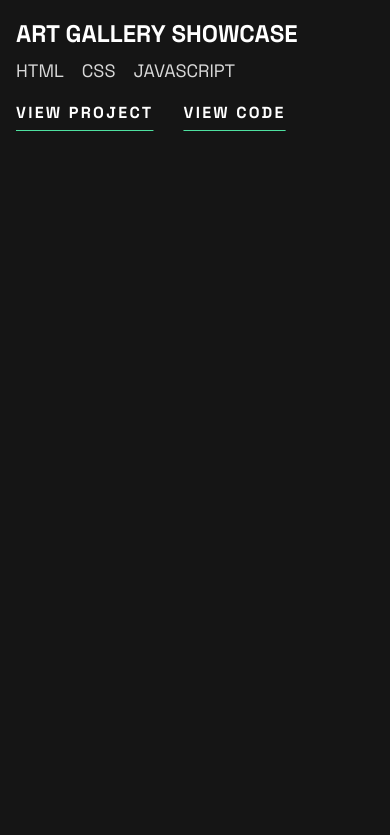
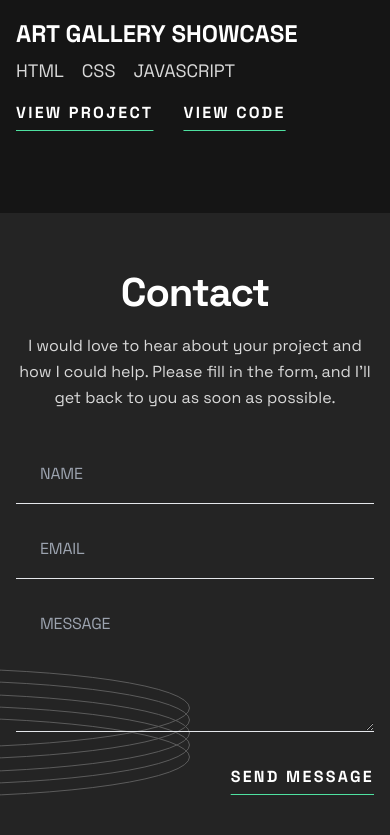
Before and after one commit to njoanc/single-page-developer-portfolio, a React (Vite) app: page / in a window 390 px wide. Shown: the part 3998-4833 px from the top of the page. Before the commit the page ends 4211 px from the top, so only its background shows below. Built offline with nearby package versions, Linux system fonts and the light colour scheme.

Commit message:
feat():contact section

```diff
--- a/src/App.jsx
+++ b/src/App.jsx
@@ -2,6 +2,7 @@ import Header from "./components/header/Header";
 import HeroSection from "./components/sections/HeroSection";
 import SkillsSection from "./components/sections/SkillsSection";
 import ProjectsSection from "./components/sections/ProjectsSection";
+import ContactSection from "./components/sections/ContactSection";
 
 function App() {
   return (
@@ -11,6 +12,7 @@ function App() {
         <HeroSection />
         <SkillsSection />
         <ProjectsSection />
+        <ContactSection />
       </div>
     </main>
   );
--- /dev/null
+++ b/src/components/error/InputError.jsx
@@ -0,0 +1,119 @@
+import { useState } from "react";
+import Button from "../ui/buttons/Button";
+import InputError from "../error/InputError";
+
+function ContactForm() {
+  const [formData, setFormData] = useState({
+    name: "",
+    email: "",
+    message: "",
+  });
+
+  const [invalid, setInvalid] = useState(null);
+
+  const handleInputChange = (e) => {
+    const { name, value } = e.target;
+    setFormData({
+      ...formData,
+      [name]: value,
+    });
+  };
+
+  const submitHandler = (e) => {
+    e.preventDefault();
+    const { name, email, message } = formData;
+
+    if (!name || name.trim() === "") {
+      setInvalid({
+        field: "name",
+        msg: "Sorry, please insert a name here",
+      });
+      return;
+    }
+
+    if (!email || email.trim() === "") {
+      setInvalid({ field: "email", msg: "Sorry, invalid format here" });
+      return;
+    }
+
+    if (!message || message.trim() === "") {
+      setInvalid({
+        field: "message",
+        msg: "Sorry, please enter a message",
+      });
+      return;
+    }
+
+    setInvalid(null);
+    // Form submission logic here
+  };
+
+  return (
+    <form
+      className="flex flex-col space-y-8 md:w-[445px]"
+      onSubmit={submitHandler}
+    >
+      <div className="relative flex flex-col">
+        <input
+          name="name"
+          placeholder="Name"
+          type="text"
+          className={`placeholder:uppercase pb-4 px-6 text-[16px] text-white leading-[26px] tracking-[-0.22px] border-b-[1px] bg-transparent ${
+            invalid && invalid.field === "name"
+              ? "border-b-rose-500"
+              : "border-b-green"
+          }`}
+          onChange={handleInputChange}
+          value={formData.name}
+        />
+        {invalid && invalid.field === "name" && (
+          <InputError msg={invalid.msg} />
+        )}
+      </div>
+
+      <div className="relative flex flex-col">
+        <input
+          name="email"
+          placeholder="Email"
+          type="email"
+          onChange={handleInputChange}
+          value={formData.email}
+          className={`placeholder:uppercase pb-4 px-6 text-[16px] text-white leading-[26px] tracking-[-0.22px] border-b-[1px] bg-transparent ${
+            invalid && invalid.field === "email"
+              ? "border-b-rose-500"
+              : "border-b-green"
+          }`}
+        />
+        {invalid && invalid.field === "email" && (
+          <InputError msg={invalid.msg} />
+        )}
+      </div>
+
+      <div className="relative flex flex-col">
+        <textarea
+          name="message"
+          id="message"
+          cols={10}
+          rows={4}
+          onChange={handleInputChange}
+          value={formData.message}
+          placeholder="Message"
+          className={`placeholder:uppercase pb-4 px-6 text-[16px] text-white leading-[26px] tracking-[-0.22px] border-b-[1px] bg-transparent ${
+            invalid && invalid.field === "message"
+              ? "border-b-rose-500"
+              : "border-b-green"
+          }`}
+        ></textarea>
+        {invalid && invalid.field === "message" && (
+          <InputError msg={invalid.msg} />
+        )}
+      </div>
+
+      <Button type="submit" className="self-end">
+        Send Message
+      </Button>
+    </form>
+  );
+}
+
+export default ContactForm;
--- /dev/null
+++ b/src/components/form/ContactForm.jsx
@@ -0,0 +1,118 @@
+import { useState } from "react";
+import Button from "../ui/buttons/Button";
+import InputError from "../error/InputError";
+
+function ContactForm() {
+  const [formData, setFormData] = useState({
+    name: "",
+    email: "",
+    message: "",
+  });
+
+  const [invalid, setInvalid] = useState(null);
+
+  const handleInputChange = (e) => {
+    const { name, value } = e.target;
+    setFormData({
+      ...formData,
+      [name]: value,
+    });
+  };
+
+  const submitHandler = (e) => {
+    e.preventDefault();
+    const { name, email, message } = formData;
+
+    if (!name || name.trim() === "") {
+      return setInvalid({
+        field: "name",
+        msg: "Sorry, please insert a name here",
+      });
+    } else if (!email || email.trim() === "") {
+      return setInvalid({ field: "email", msg: "Sorry, invalid format here" });
+    } else if (!message || message.trim() === "") {
+      return setInvalid({
+        field: "message",
+        msg: "Sorry, please enter a message",
+      });
+    } else {
+      setInvalid(null);
+      // Form submission logic here
+    }
+  };
+
+  return (
+    <form
+      className="flex flex-col space-y-8 md:w-[445px]"
+      onSubmit={submitHandler}
+    >
+      <div className="relative flex flex-col">
+        <input
+          name="name"
+          placeholder="Name"
+          type="text"
+          className={`placeholder:uppercase pb-4 px-6 text-[16px] text-white leading-[26px] tracking-[-0.22px] border-b-[1px] bg-transparent ${
+            invalid
+              ? invalid.field === "name"
+                ? " border-b-rose-500"
+                : " border-b-green"
+              : ""
+          }`}
+          onChange={handleInputChange}
+          value={formData.name}
+        />
+        {invalid && invalid.field === "name" && (
+          <InputError msg={invalid.msg} />
+        )}
+      </div>
+
+      <div className="relative flex flex-col">
+        <input
+          name="email"
+          placeholder="Email"
+          type="email"
+          onChange={handleInputChange}
+          value={formData.email}
+          className={`placeholder:uppercase pb-4 px-6 text-[16px] text-white leading-[26px] tracking-[-0.22px] border-b-[1px] bg-transparent ${
+            invalid
+              ? invalid.field === "email"
+                ? " border-b-rose-500"
+                : " border-b-green"
+              : ""
+          }`}
+        />
+        {invalid && invalid.field === "email" && (
+          <InputError msg={invalid.msg} />
+        )}
+      </div>
+
+      <div className="relative flex flex-col">
+        <textarea
+          name="message"
+          id="message"
+          cols={10}
+          rows={4}
+          onChange={handleInputChange}
+          value={formData.message}
+          placeholder="Message"
+          className={`placeholder:uppercase pb-4 px-6 text-[16px] text-white leading-[26px] tracking-[-0.22px] border-b-[1px] bg-transparent ${
+            invalid
+              ? invalid.field === "message"
+                ? " border-b-rose-500"
+                : " border-b-green"
+              : ""
+          }`}
+        ></textarea>
+        {invalid && invalid.field === "message" && (
+          <InputError msg={invalid.msg} />
+        )}
+      </div>
+
+      <Button type="submit" className="self-end">
+        Send Message
+      </Button>
+    </form>
+  );
+}
+
+export default ContactForm;
--- /dev/null
+++ b/src/components/sections/ContactSection.jsx
@@ -0,0 +1,27 @@
+import ContactForm from "../form/ContactForm";
+
+function ContactSection() {
+  return (
+    <section
+      id="contact"
+      className="relative pb-10 md:pb-[30px] lg:pb-[47px] space-y-12 text-center section-container bg-dark-gray pt-[60px] lg:pt-[84px] contact-bg-image"
+    >
+      <div className="border-b-[1px] pb-24 flex flex-col md:items-center md:pb-[95px] lg:flex-row lg:justify-between lg:items-start ">
+        <div className="flex flex-col space-y-5  mb-[50px] md:mb-[48px] md:w-[445px] lg:text-left lg:space-y-9">
+          <h2 className="text-[40px] font-bold leading-10 tracking-[-1.14px] md:text-h1md md:leading-[72px] lg:text-xl ">
+            Contact
+          </h2>
+
+          <p className="text-[16px] leading-[26px] text-light-gray md:text-base">
+            I would love to hear about your project and how I could help. Please
+            fill in the form, and I&apos;ll get back to you as soon as possible.
+          </p>
+        </div>
+
+        <ContactForm />
+      </div>
+    </section>
+  );
+}
+
+export default ContactSection;
```
